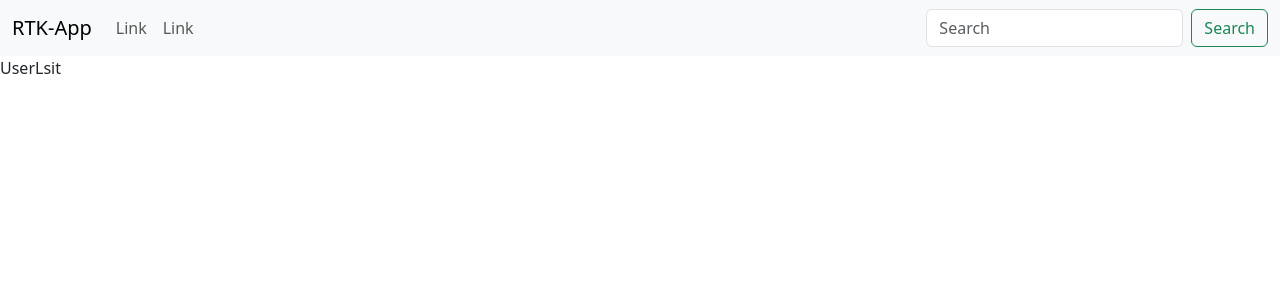
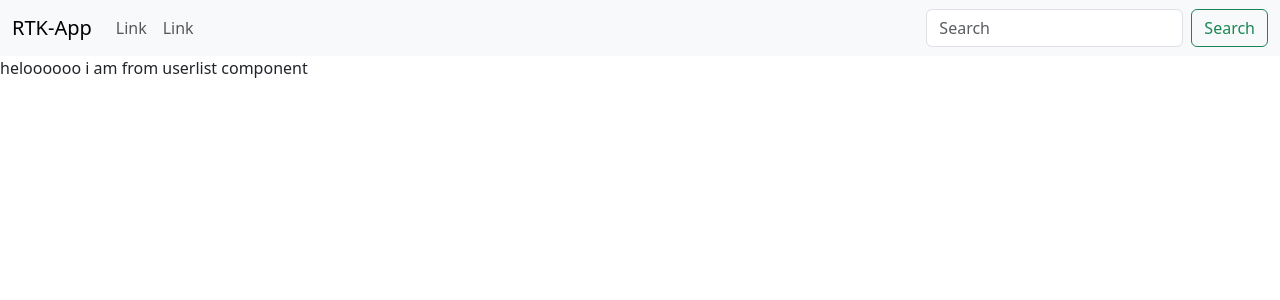
Before and after one commit to Rameeshakhan/RTK-app, a React (Vite) app: page / in a window 1280 px wide. Shown: the top 300 px of the page. Built offline with nearby package versions, Linux system fonts and the light colour scheme.

Commit message:
Modified

```diff
--- a/src/components/EditUser.jsx
+++ b/src/components/EditUser.jsx
@@ -0,0 +1,9 @@
+const EditUser = () => {
+  return (
+    <div>
+    Edit USer
+    </div>
+  )
+}
+
+export default EditUser
--- a/src/components/UserList.jsx
+++ b/src/components/UserList.jsx
@@ -1,7 +1,7 @@
 const UserList = () => {
   return (
     <div>
-      UserLsit
+    heloooooo i am from userlist component
     </div>
   )
 }
```
